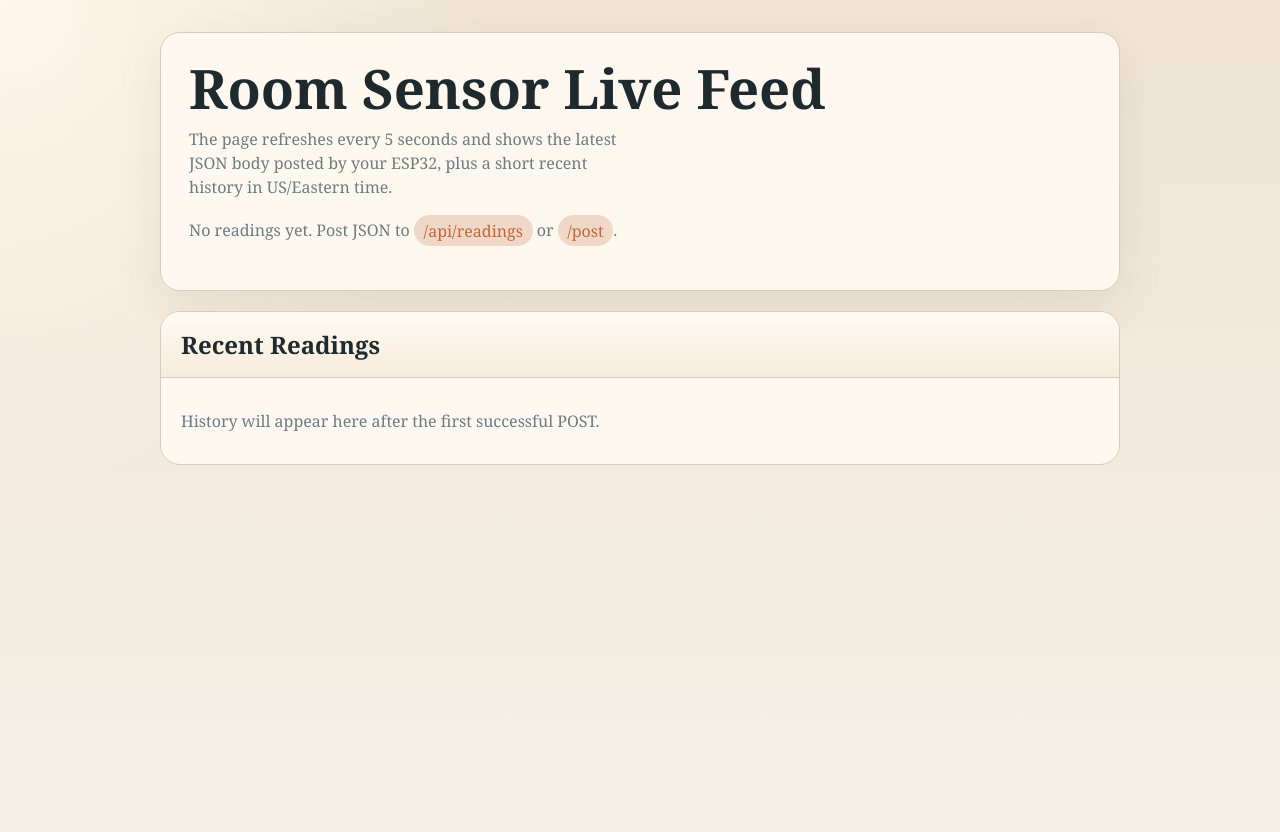
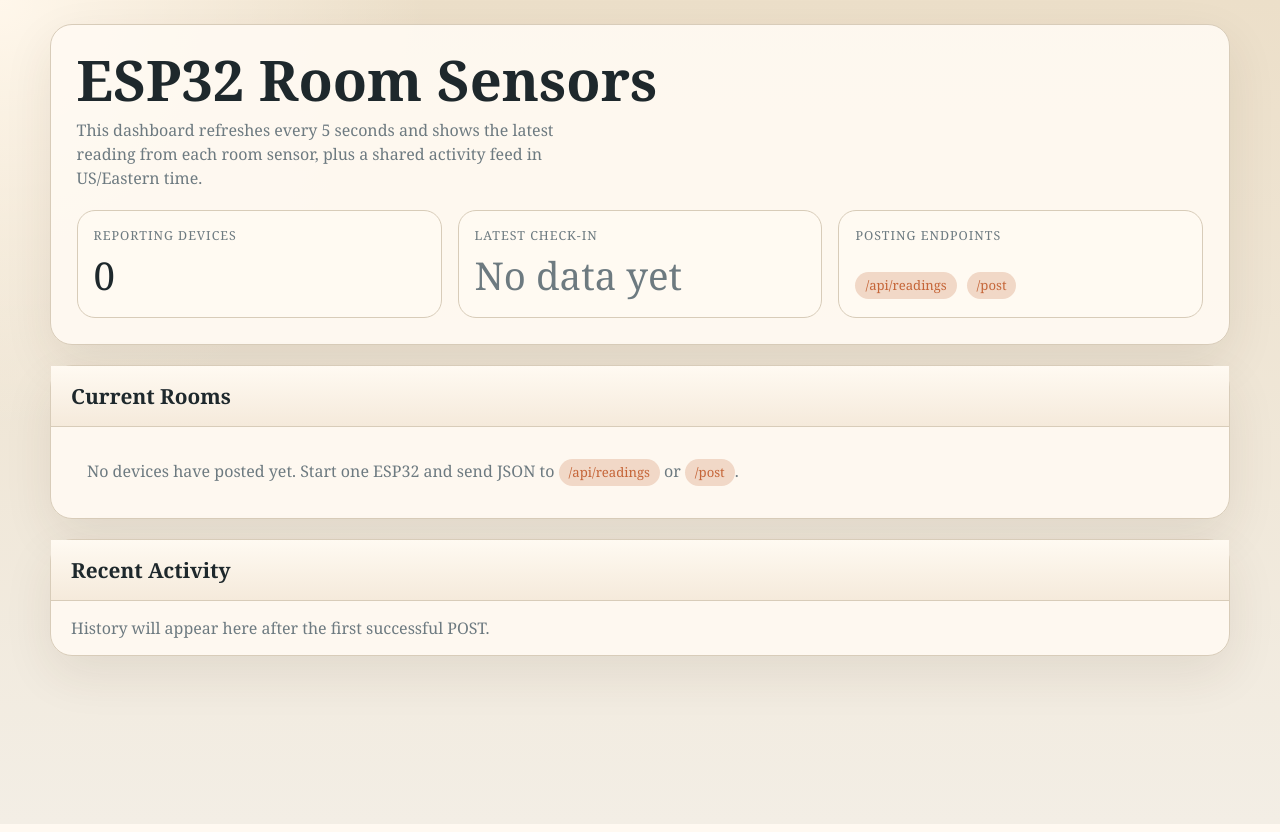
Before and after one commit to emilan21/esp32-temp, a Flask app: page / in a window 1280 px wide. Run offline with Flask 3, Linux system fonts and the light colour scheme; parts of the project's set-up code (start-up, migrations or seed data) failed here and were passed over.

Commit message:
updated code to make handling multiple esp32+dht11 setups

```diff
--- a/server/app.py
+++ b/server/app.py
@@ -125,11 +125,32 @@ def load_latest_reading():
     return readings[0]
 
 
+def load_latest_by_device():
+    readings = load_recent_readings(limit=1000)
+    latest_by_device = {}
+
+    for reading in readings:
+        device_id = reading.get("device_id", "unknown")
+        if device_id not in latest_by_device:
+            latest_by_device[device_id] = reading
+
+    devices = list(latest_by_device.values())
+    devices.sort(key=lambda item: item.get("device_id", "unknown").lower())
+    return devices
+
+
 @app.get("/")
 def index():
     latest = load_latest_reading()
+    devices = load_latest_by_device()
     recent = load_recent_readings()
-    return render_template("index.html", latest=latest, recent=recent)
+    return render_template(
+        "index.html",
+        latest=latest,
+        devices=devices,
+        device_count=len(devices),
+        recent=recent,
+    )
 
 
 @app.get("/health")
@@ -148,6 +169,11 @@ def latest_reading():
 @app.get("/api/readings")
 def recent_readings():
     return jsonify(load_recent_readings())
+
+
+@app.get("/api/readings/latest-by-device")
+def latest_readings_by_device():
+    return jsonify(load_latest_by_device())
 
 
 @app.post("/post")
--- a/server/templates/index.html
+++ b/server/templates/index.html
@@ -4,16 +4,20 @@
     <meta charset="utf-8">
     <meta name="viewport" content="width=device-width, initial-scale=1">
     <meta http-equiv="refresh" content="5">
-    <title>ESP32 Room Sensor</title>
+    <title>ESP32 Room Sensors</title>
     <style>
       :root {
-        --bg: #f4efe6;
-        --panel: #fffaf2;
-        --ink: #1f2a2e;
-        --muted: #6d7c80;
-        --line: #d8cdbb;
+        --bg: #f3eee5;
+        --panel: rgba(255, 250, 242, 0.92);
+        --panel-strong: #fffaf2;
+        --ink: #1e282c;
+        --muted: #6d7a80;
+        --line: #d8ccb9;
         --accent: #c56538;
-        --accent-soft: #f0d8c8;
+        --accent-soft: #f1d8c7;
+        --cool: #2c6d8b;
+        --warm: #c56538;
+        --shadow: rgba(61, 40, 20, 0.09);
       }
 
       * {
@@ -26,95 +30,175 @@
         font-family: Georgia, "Times New Roman", serif;
         color: var(--ink);
         background:
-          radial-gradient(circle at top left, #fff7ea 0, transparent 32%),
-          linear-gradient(180deg, #efe4d2 0%, var(--bg) 100%);
+          radial-gradient(circle at top left, #fff7eb 0, transparent 28%),
+          linear-gradient(180deg, #ecdfc9 0%, var(--bg) 100%);
       }
 
       main {
-        width: min(960px, calc(100% - 2rem));
-        margin: 2rem auto 3rem;
+        width: min(1180px, calc(100% - 2rem));
+        margin: 1.5rem auto 3rem;
+      }
+
+      .hero,
+      .panel {
+        border: 1px solid var(--line);
+        border-radius: 22px;
+        background: var(--panel);
+        box-shadow: 0 18px 50px var(--shadow);
       }
 
       .hero {
-        padding: 1.75rem;
-        border: 1px solid var(--line);
-        border-radius: 20px;
-        background: rgba(255, 250, 242, 0.9);
-        box-shadow: 0 18px 50px rgba(54, 36, 18, 0.08);
+        padding: 1.6rem;
       }
 
       h1,
-      h2 {
+      h2,
+      h3,
+      p {
         margin: 0;
-        font-weight: 600;
       }
 
       h1 {
-        font-size: clamp(2rem, 5vw, 3.4rem);
+        font-size: clamp(2rem, 4.5vw, 3.5rem);
         line-height: 1;
+      }
+
+      h2 {
+        font-size: 1.3rem;
       }
 
       .subtitle,
       .meta,
-      .empty {
+      .empty,
+      .tiny {
         color: var(--muted);
       }
 
       .subtitle {
-        margin-top: 0.75rem;
-        max-width: 50ch;
+        margin-top: 0.7rem;
+        max-width: 58ch;
         line-height: 1.5;
       }
 
-      .grid {
+      .summary-grid,
+      .device-grid {
         display: grid;
         gap: 1rem;
-        margin-top: 1.25rem;
-        grid-template-columns: repeat(auto-fit, minmax(220px, 1fr));
       }
 
-      .card {
+      .summary-grid {
+        margin-top: 1.25rem;
+        grid-template-columns: repeat(auto-fit, minmax(180px, 1fr));
+      }
+
+      .summary-card,
+      .device-card {
         border: 1px solid var(--line);
         border-radius: 18px;
-        background: var(--panel);
+        background: var(--panel-strong);
+      }
+
+      .summary-card {
         padding: 1rem;
       }
 
-      .label {
-        font-size: 0.8rem;
+      .eyebrow {
+        font-size: 0.78rem;
         letter-spacing: 0.08em;
         text-transform: uppercase;
         color: var(--muted);
       }
 
-      .value {
+      .summary-value {
         margin-top: 0.35rem;
-        font-size: clamp(1.8rem, 4vw, 2.8rem);
+        font-size: clamp(1.65rem, 4vw, 2.4rem);
+      }
+
+      .device-section,
+      .history-section {
+        margin-top: 1.25rem;
+      }
+
+      .panel-header {
+        padding: 1rem 1.25rem;
+        border-bottom: 1px solid var(--line);
+        background: linear-gradient(180deg, #fffaf2, #f5eadb);
+      }
+
+      .panel-body {
+        padding: 1rem;
+      }
+
+      .device-grid {
+        grid-template-columns: repeat(auto-fit, minmax(250px, 1fr));
+      }
+
+      .device-card {
+        overflow: hidden;
+      }
+
+      .device-card header {
+        display: flex;
+        align-items: center;
+        justify-content: space-between;
+        gap: 0.75rem;
+        padding: 1rem 1rem 0.75rem;
+      }
+
+      .device-name {
+        font-size: 1.2rem;
+      }
+
+      .badge {
+        display: inline-block;
+        padding: 0.28rem 0.62rem;
+        border-radius: 999px;
+        background: var(--accent-soft);
+        color: var(--accent);
+        font-size: 0.82rem;
+      }
+
+      .device-stats {
+        display: grid;
+        gap: 0.9rem;
+        grid-template-columns: repeat(2, minmax(0, 1fr));
+        padding: 0 1rem 1rem;
+      }
+
+      .stat {
+        padding: 0.85rem;
+        border-radius: 16px;
+        background: #fbf4ea;
+        border: 1px solid #eadcc8;
+      }
+
+      .stat.temp {
+        background: linear-gradient(180deg, #fff1e9, #fae3d5);
+      }
+
+      .stat.humidity {
+        background: linear-gradient(180deg, #edf6fa, #dceef7);
+      }
+
+      .stat-value {
+        margin-top: 0.25rem;
+        font-size: 1.9rem;
+      }
+
+      .device-meta {
+        padding: 0 1rem 1rem;
+        line-height: 1.5;
       }
 
       .json {
-        margin-top: 1.25rem;
+        margin-top: 0.8rem;
         padding: 1rem;
         border-radius: 18px;
         border: 1px solid var(--line);
         background: #1e2327;
-        color: #f3eee5;
+        color: #f1ede6;
         overflow-x: auto;
         white-space: pre-wrap;
-      }
-
-      .history {
-        margin-top: 1.25rem;
-        border: 1px solid var(--line);
-        border-radius: 20px;
-        background: rgba(255, 250, 242, 0.92);
-        overflow: hidden;
-      }
-
-      .history-header {
-        padding: 1rem 1.25rem;
-        border-bottom: 1px solid var(--line);
-        background: linear-gradient(180deg, #fffaf2, #f6ebdc);
       }
 
       table {
@@ -124,15 +208,16 @@
 
       th,
       td {
-        padding: 0.85rem 1.25rem;
+        padding: 0.85rem 1rem;
         text-align: left;
         border-bottom: 1px solid var(--line);
+        vertical-align: top;
       }
 
       th {
-        font-size: 0.82rem;
+        font-size: 0.8rem;
+        letter-spacing: 0.06em;
         text-transform: uppercase;
-        letter-spacing: 0.06em;
         color: var(--muted);
       }
 
@@ -140,23 +225,25 @@
         border-bottom: 0;
       }
 
-      .badge {
-        display: inline-block;
-        padding: 0.28rem 0.6rem;
-        border-radius: 999px;
-        background: var(--accent-soft);
-        color: var(--accent);
+      .empty {
+        padding: 1rem 1.25rem;
       }
 
-      @media (max-width: 640px) {
+      @media (max-width: 720px) {
         main {
           width: min(100% - 1rem, 100%);
           margin-top: 1rem;
         }
 
         .hero,
-        .history {
+        .panel,
+        .summary-card,
+        .device-card {
           border-radius: 16px;
+        }
+
+        .device-stats {
+          grid-template-columns: 1fr;
         }
 
         th,
@@ -170,35 +257,67 @@
   <body>
     <main>
       <section class="hero">
-        <h1>Room Sensor Live Feed</h1>
-        <p class="subtitle">The page refreshes every 5 seconds and shows the latest JSON body posted by your ESP32, plus a short recent history in US/Eastern time.</p>
+        <h1>ESP32 Room Sensors</h1>
+        <p class="subtitle">This dashboard refreshes every 5 seconds and shows the latest reading from each room sensor, plus a shared activity feed in US/Eastern time.</p>
 
-        {% if latest %}
-        <div class="grid">
-          <article class="card">
-            <div class="label">Temperature</div>
-            <div class="value">{{ latest.temp_f }} F</div>
+        <div class="summary-grid">
+          <article class="summary-card">
+            <div class="eyebrow">Reporting Devices</div>
+            <div class="summary-value">{{ device_count }}</div>
           </article>
-          <article class="card">
-            <div class="label">Humidity</div>
-            <div class="value">{{ latest.humidity }}%</div>
+          <article class="summary-card">
+            <div class="eyebrow">Latest Check-In</div>
+            <div class="summary-value tiny">{% if latest %}{{ latest.received_at | local_time }}{% else %}No data yet{% endif %}</div>
           </article>
-          <article class="card">
-            <div class="label">Device</div>
-            <div class="value">{{ latest.device_id }}</div>
+          <article class="summary-card">
+            <div class="eyebrow">Posting Endpoints</div>
+            <div class="summary-value tiny"><span class="badge">/api/readings</span> <span class="badge">/post</span></div>
           </article>
         </div>
-
-        <p class="meta">Received at {{ latest.received_at | local_time }}</p>
-        <pre class="json">{{ latest | tojson(indent=2) }}</pre>
-        {% else %}
-        <p class="empty">No readings yet. Post JSON to <span class="badge">/api/readings</span> or <span class="badge">/post</span>.</p>
-        {% endif %}
       </section>
 
-      <section class="history">
-        <div class="history-header">
-          <h2>Recent Readings</h2>
+      <section class="panel device-section">
+        <div class="panel-header">
+          <h2>Current Rooms</h2>
+        </div>
+        <div class="panel-body">
+          {% if devices %}
+          <div class="device-grid">
+            {% for device in devices %}
+            <article class="device-card">
+              <header>
+                <div>
+                  <h3 class="device-name">{{ device.device_id }}</h3>
+                  <div class="tiny">Last seen {{ device.received_at | local_time }}</div>
+                </div>
+                <span class="badge">online</span>
+              </header>
+              <div class="device-stats">
+                <div class="stat temp">
+                  <div class="eyebrow">Temperature</div>
+                  <div class="stat-value">{{ device.temp_f }} F</div>
+                </div>
+                <div class="stat humidity">
+                  <div class="eyebrow">Humidity</div>
+                  <div class="stat-value">{{ device.humidity }}%</div>
+                </div>
+              </div>
+              <div class="device-meta">
+                <div class="tiny">Also stored as {{ device.temp_c }} C on the server.</div>
+                <pre class="json">{{ device | tojson(indent=2) }}</pre>
+              </div>
+            </article>
+            {% endfor %}
+          </div>
+          {% else %}
+          <p class="empty">No devices have posted yet. Start one ESP32 and send JSON to <span class="badge">/api/readings</span> or <span class="badge">/post</span>.</p>
+          {% endif %}
+        </div>
+      </section>
+
+      <section class="panel history-section">
+        <div class="panel-header">
+          <h2>Recent Activity</h2>
         </div>
         {% if recent %}
         <table>
@@ -222,7 +341,7 @@
           </tbody>
         </table>
         {% else %}
-        <p class="empty" style="padding: 1rem 1.25rem;">History will appear here after the first successful POST.</p>
+        <p class="empty">History will appear here after the first successful POST.</p>
         {% endif %}
       </section>
     </main>
```
Also changed, not shown: server/README.md, 2 other files.
